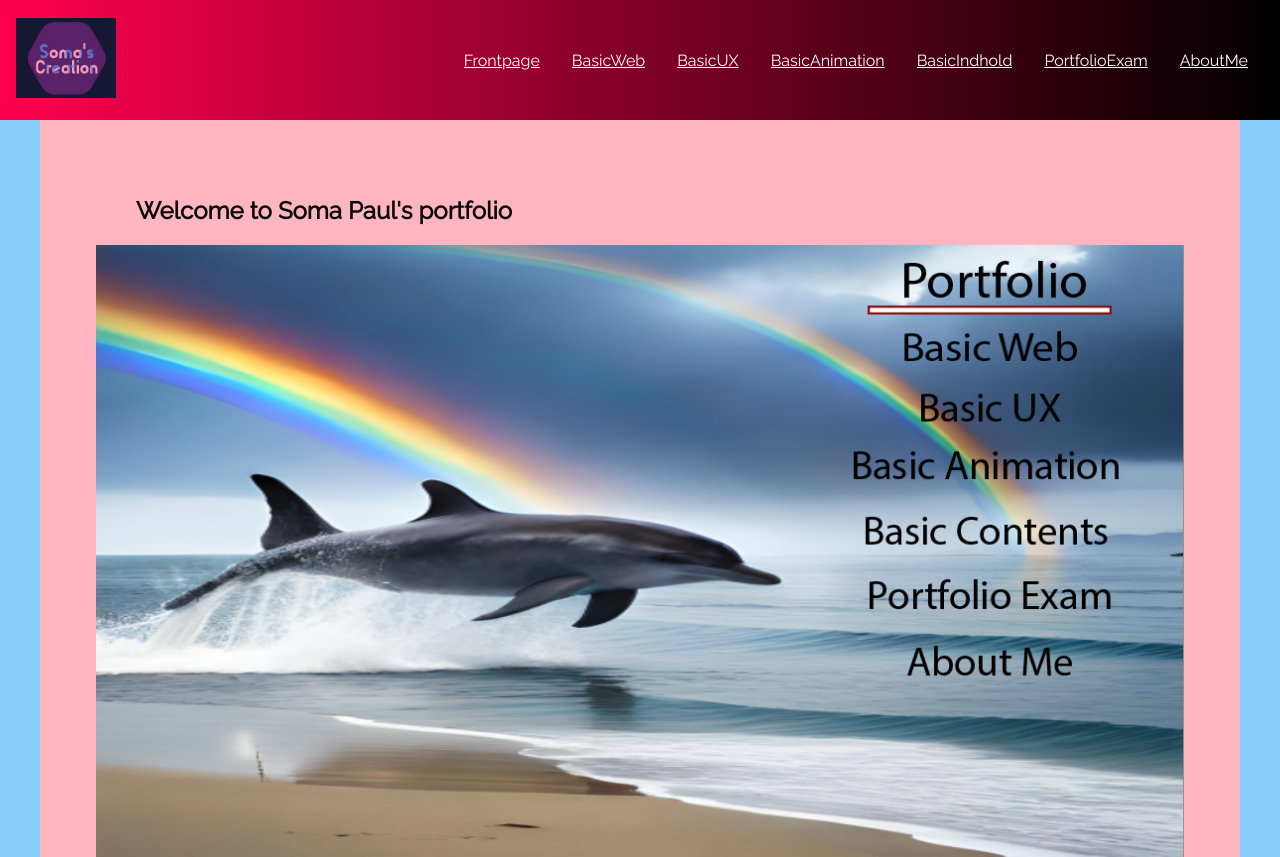
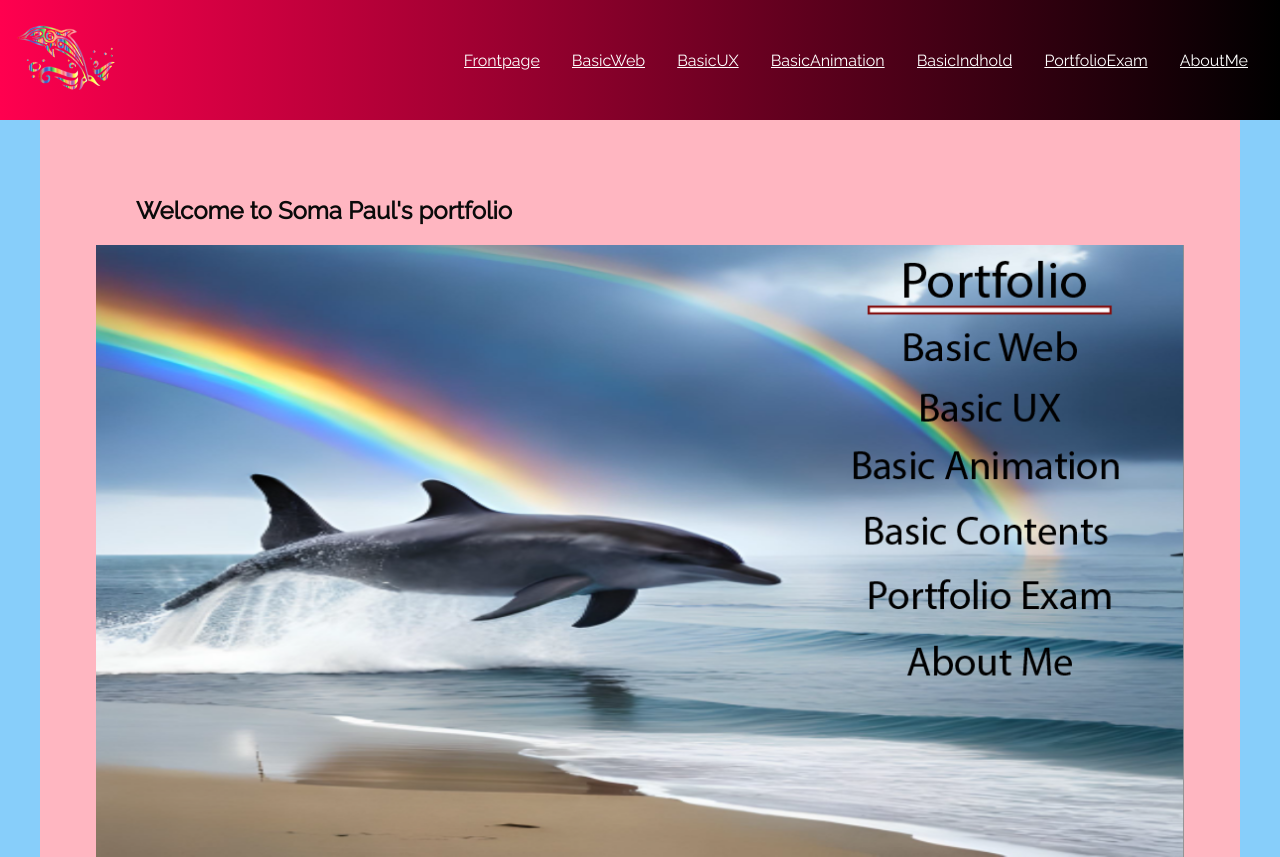
Before and after one commit to soma0148/Portfolio, a plain HTML site: page index.html in a window 1280 px wide. Shown: the top 857 px of the page. Drawn offline with Linux system fonts and the light colour scheme.

Commit message:
logo is changed

```diff
--- a/index.html
+++ b/index.html
@@ -12,7 +12,7 @@
   <header class="top-nav">
 
     <div class="logo">
-      <a href="index.html"> <img src="images/logo.jpg" alt="Logo"></a>
+      <a href="index.html"> <img src="images/pixelied-dolphin.svg" alt="Logo"></a>
     </div>
     <input id="menu-toggle" type="checkbox">
     <label class="menu-button-container" for="menu-toggle">
```
